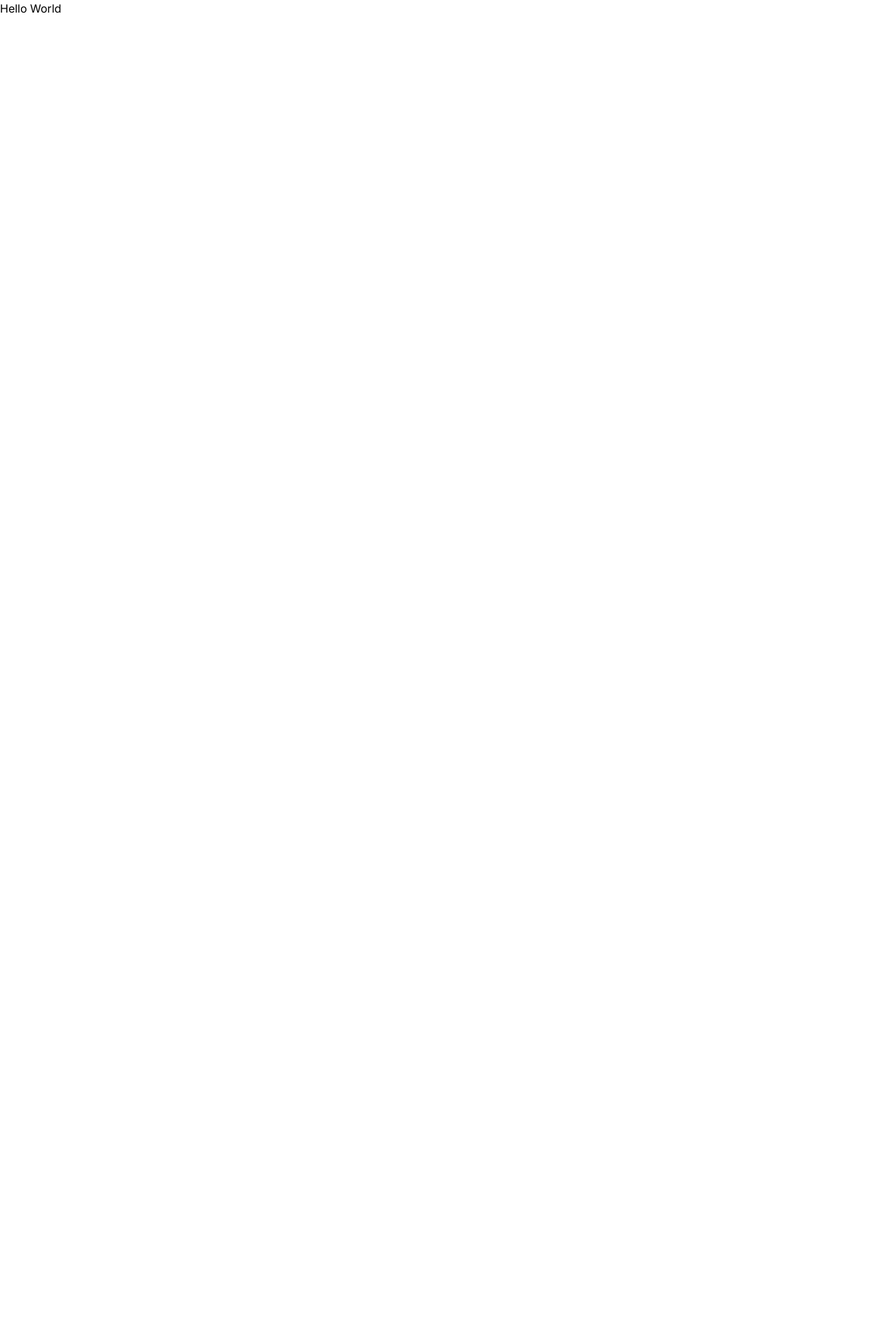
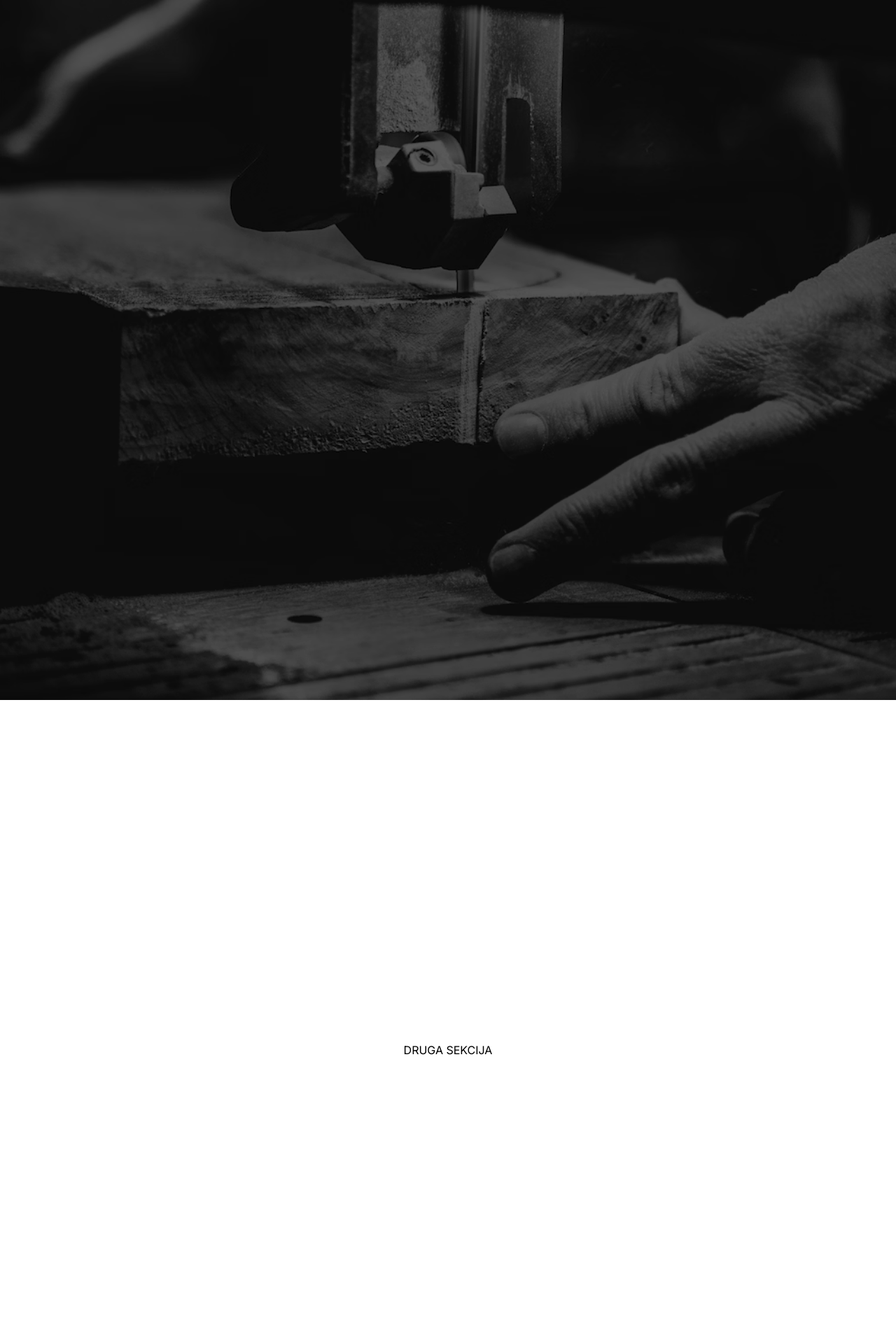
Before and after one commit to VasaOfficial/Teoprof, a Next.js app: page / in a window 1280 px wide. Shown: the top 1920 px of the page at 70% size. Before the commit the page ends 800 px from the top, so only its background shows below. Built offline with nearby package versions, Linux system fonts and the light colour scheme.

Commit message:
build: define the structure of the front page, colors and background image

```diff
--- a/src/app/page.tsx
+++ b/src/app/page.tsx
@@ -1,7 +1,43 @@
+import Image from 'next/image';
+import BackgroundImage from 'public/assets/background.avif';
+
 export default function Home() {
   return (
-    <div>
-      <h1>Hello World</h1>
-    </div>
+    <>
+      <main className="flex flex-col">
+        {/* <Navbar /> */}
+        <section className="relative flex h-[1000px] w-full overflow-hidden">
+          <Image
+            src={BackgroundImage}
+            alt="background image"
+            fill
+            style={{ objectFit: 'cover' }}
+            priority
+            quality={100}
+            sizes="100vw"
+          />
+          <div
+            className="absolute left-0 top-0 h-full w-full bg-black opacity-60"
+            style={{ zIndex: 1 }}
+          />
+        </section>
+        <section className="flex h-[1000px] w-full items-center justify-center bg-white">
+          <div className="text-black">
+            <h1>DRUGA SEKCIJA</h1>
+          </div>
+        </section>
+        <section className="flex h-[1000px] w-full items-center justify-center bg-section-3">
+          <div className="text-black">
+            <h1>TRECA SEKCIJA</h1>
+          </div>
+        </section>
+        <section className="flex h-[1000px] w-full items-center justify-center bg-section-4">
+          <div className="text-black">
+            <h1>CETVRTA SEKCIJA</h1>
+          </div>
+        </section>
+      </main>
+      <footer className="h-[300px] w-full bg-footer">FOOTER</footer>
+    </>
   );
 }
--- a/tailwind.config.js
+++ b/tailwind.config.js
@@ -16,6 +16,9 @@ module.exports = {
     },
     extend: {
       colors: {
+        'section-3': '#78716C',
+        'section-4': '#FFFFF9',
+        footer: '#0E0F1B',
         gray: {
           100: '#f7fafc',
           200: '#edf2f7',
```
Also changed, not shown: public/assets/background.avif (added), public/assets/background.jpg (added).
